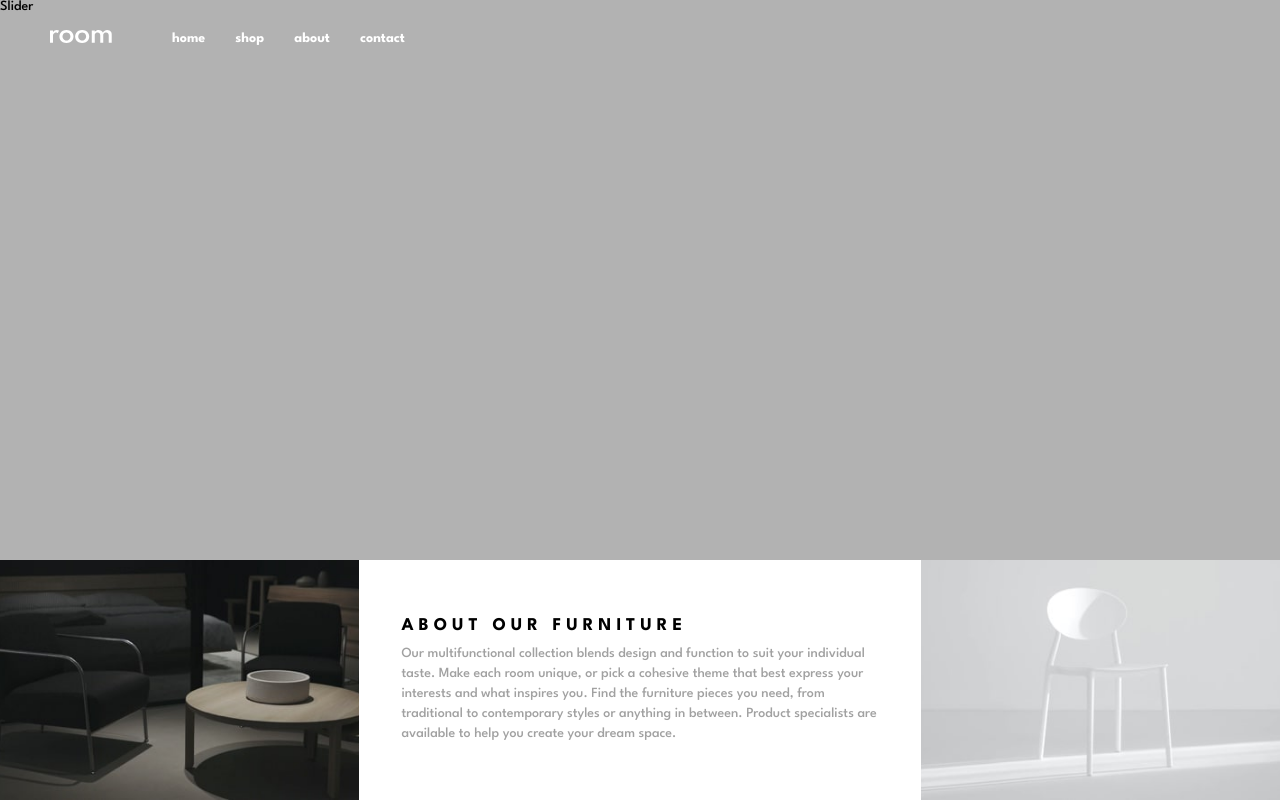
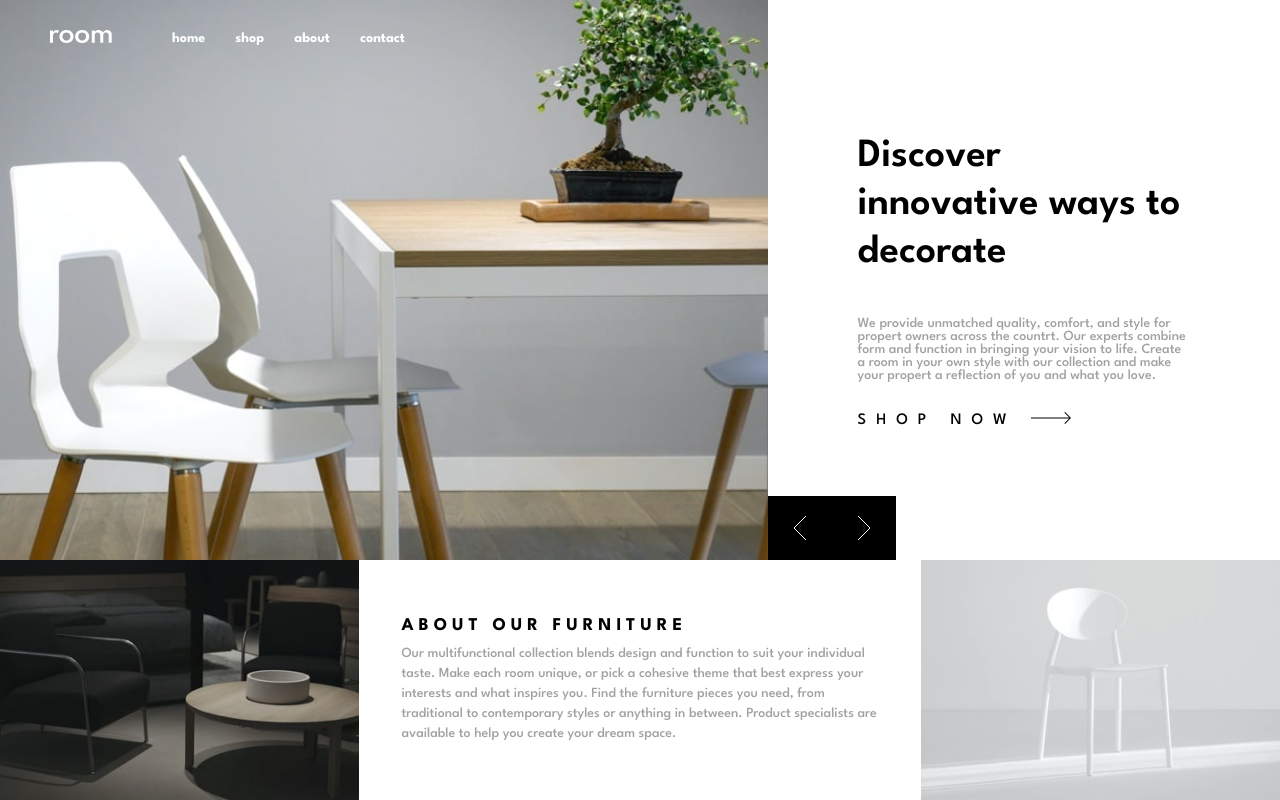
Before and after one commit to musikhood/room-homepage, a React app: page / in a window 1280 px wide. Built offline with nearby package versions, Linux system fonts and the light colour scheme.

Commit message:
Start Slider

```diff
--- a/src/Layout/Header/header.scss
+++ b/src/Layout/Header/header.scss
@@ -1,6 +1,5 @@
 .Header {
   height: 70vh;
   width: 100vw;
-  background-color: rgba(0, 0, 0, 0.3);
   position: relative;
 }
--- a/src/components/Nav/nav.scss
+++ b/src/components/Nav/nav.scss
@@ -22,6 +22,7 @@
   position: absolute;
   top: 0;
   left: 0;
+  z-index: 100000;
   padding: 30px 50px;
   display: flex;
   align-items: center;
--- a/src/components/Slider/Slider.js
+++ b/src/components/Slider/Slider.js
@@ -1,8 +1,48 @@
 import React from "react";
 import "./slider.scss";
+import data from "../../data/data.json";
+import "../../images/desktop-image-hero-1.jpg";
+import "../../images/desktop-image-hero-2.jpg";
+import "../../images/desktop-image-hero-3.jpg";
+import arrow from "../../images/icon-arrow.svg";
+import left from "../../images/icon-angle-left.svg";
+import right from "../../images/icon-angle-right.svg";
 
 function Slider() {
-  return <div>Slider</div>;
+  return (
+    <div className="Slider">
+      <div className="Slider__carousel">
+        {data.map((pictures, index) => (
+          <div
+            key={index}
+            className="Slider__images"
+            style={{ backgroundImage: `url(${pictures.path})` }}
+          ></div>
+        ))}
+      </div>
+      <div className="Slider__info">
+        {data.map((info, index) => (
+          <div key={index} className="Slider__info-slide">
+            <div className="Slider__info-wrapper">
+              <h1>{info.title}</h1>
+              <p>{info.about}</p>
+              <div className="Slider__arrow">
+                Shop Now <img src={arrow} alt="arrow" />
+              </div>
+            </div>
+          </div>
+        ))}
+        <div className="Slider__arrows">
+          <div className="Slider__btn">
+            <img src={left} alt="" />
+          </div>
+          <div className="Slider__btn">
+            <img src={right} alt="" />
+          </div>
+        </div>
+      </div>
+    </div>
+  );
 }
 
 export default Slider;
--- a/src/components/Slider/slider.scss
+++ b/src/components/Slider/slider.scss
@@ -0,0 +1,87 @@
+.Slider {
+  display: flex;
+  width: 100%;
+  height: 100%;
+  &__carousel {
+    width: 60%;
+    height: 100%;
+    display: flex;
+    overflow: hidden;
+  }
+  &__arrows {
+    position: absolute;
+    width: 10vw;
+    height: 5vw;
+    background-color: var(--black);
+    left: 0;
+    bottom: 0;
+    z-index: 123;
+    display: flex;
+  }
+  &__btn {
+    width: 50%;
+    height: 100%;
+    display: flex;
+    justify-content: center;
+    align-items: center;
+    cursor: pointer;
+    transition: background-color 0.2s ease-in-out;
+    &:hover {
+      background-color: var(--veryDarkGray);
+    }
+  }
+  &__images {
+    width: 100%;
+    flex-shrink: 0;
+    background-position: center;
+    background-repeat: no-repeat;
+    background-size: cover;
+    // transform: translateX(-200%);
+  }
+  &__info {
+    width: 40%;
+    height: 100%;
+    display: flex;
+    overflow: hidden;
+    position: relative;
+  }
+  &__info-slide {
+    width: 100%;
+    height: 100%;
+    flex-shrink: 0;
+    // transform: translateX(-100%);
+    display: flex;
+    justify-content: center;
+    align-items: center;
+  }
+  &__info-wrapper {
+    width: 65%;
+    h1 {
+      font-weight: 600;
+      font-size: 40px;
+      line-height: 48px;
+      margin-bottom: 40px;
+    }
+    p {
+      color: var(--darkGray);
+    }
+  }
+  &__arrow {
+    text-transform: uppercase;
+    letter-spacing: 10px;
+    font-size: 16px;
+    margin-top: 30px;
+    transition: color 0.2s ease-in-out;
+    cursor: pointer;
+    img {
+      transition: filter 0.2s ease-in-out;
+    }
+    &:hover {
+      color: var(--darkGray);
+      img {
+        filter: invert(72%) sepia(0%) saturate(42%) hue-rotate(206deg)
+          brightness(88%) contrast(99%);
+      }
+    }
+  }
+}
--- /dev/null
+++ b/src/data/data.json
@@ -0,0 +1,17 @@
+[
+  {
+    "title": "Discover innovative ways to decorate",
+    "about": "We provide unmatched quality, comfort, and style for propert owners across the countrt. Our experts combine form and function in bringing your vision to life. Create a room in your own style with our collection and make your propert a reflection of you and what you love.",
+    "path": "../images/desktop-image-hero-1.jpg"
+  },
+  {
+    "title": "We are available all across the globe",
+    "about": "With stores all over the world, it's easy for you to find furniture for your home or place of busines. Locally, we're in most major cities throughout the country. Find the branch nearest you using our store locator. Any questions? Don't hesitate to contact us today.",
+    "path": "../images/desktop-image-hero-2.jpg"
+  },
+  {
+    "title": "Manufactured with the best materials",
+    "about": "Our modern furniture store provide a high level of quality. Our company has invested in advanced technology to ensure that every product is made as perfect and as consistent as possible. With three decades of experience in this industry, we understand what customers want for their home and office.",
+    "path": "../images/desktop-image-hero-3.jpg"
+  }
+]
```
